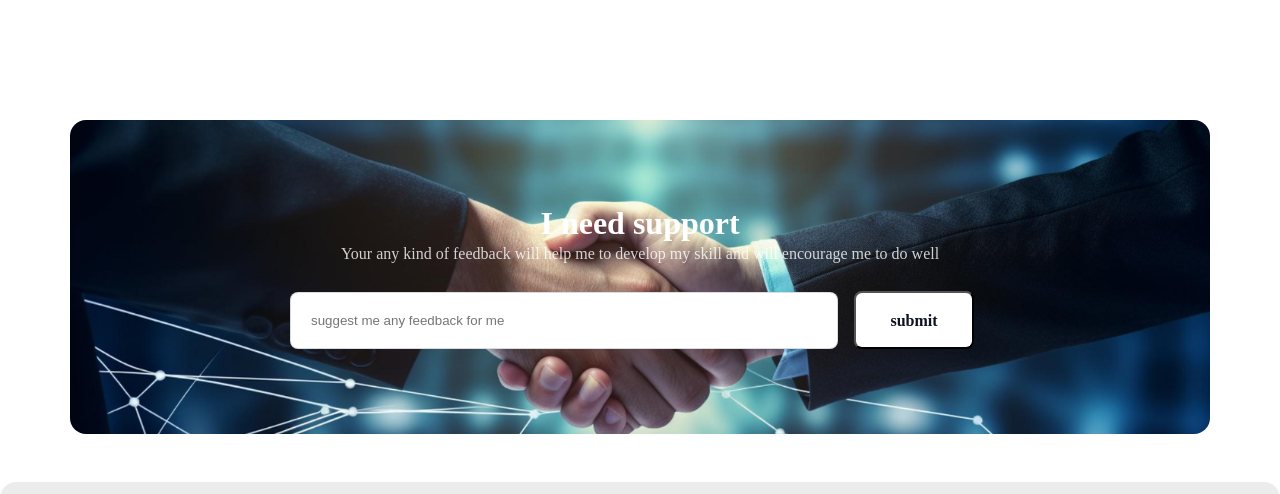
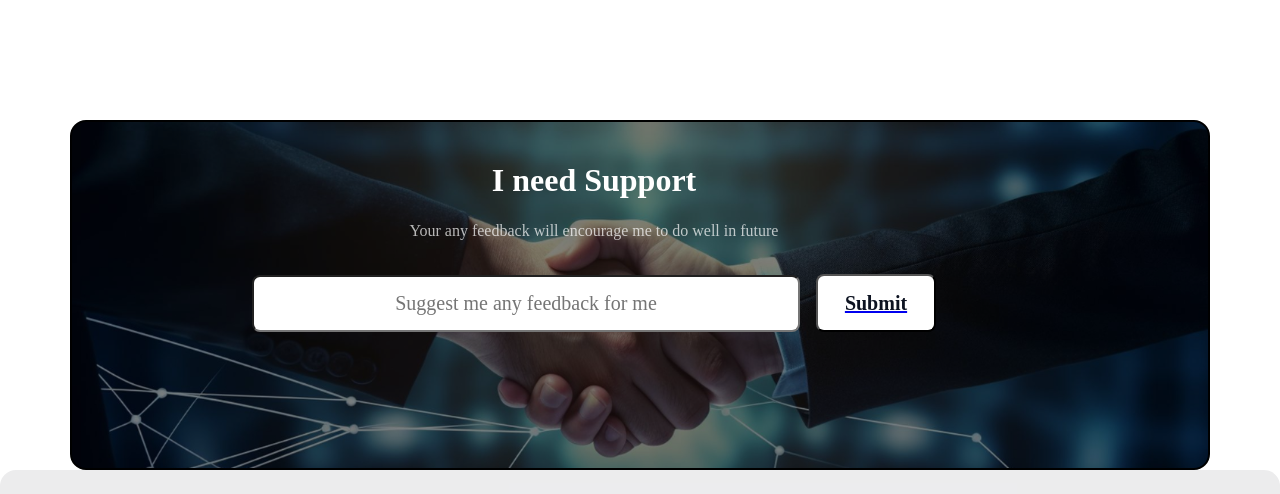
Before and after one commit to labiba4040/first-assignment, a plain HTML site: page index.html in a window 1280 px wide. Shown: the part 4090-4584 px from the top of the page. Drawn offline with Linux system fonts and the light colour scheme; a web font is replaced by a local one.

```diff
--- a/index.html
+++ b/index.html
@@ -142,18 +142,19 @@
 
        </section >
 
-       <section class="i-need-support">
-        <div class="i-need-support-container">
-       <div class="i-need-support-text">
-           <h5>I need support</h5>
-           <p>Your any kind of feedback will help me to develop my skill and will encourage me to do well</p>
-       </div>
-       <div class="i-need-support-input">
-            <input type="text" name="" id="" placeholder="suggest me any feedback for me">
-            <button>submit</button>
-       </div>
-    </div>
-    </section>
+       <section class="fifth-section">
+        <div class="fifth-box">
+            <h1>I need Support</h1>
+            <p>Your any feedback will encourage me to do well in future</p>
+            <form class="form-box">
+                <input type="text" class="form-input" placeholder="Suggest me any feedback for me">
+                <a href="index.html"><button type="submit" class="submit-btn" >Submit</button></a>
+            </form>
+
+        </div>
+
+       </section>
+
     </main>
     <footer>
         <!-- Footer section starts here -->
--- a/styles/style.css
+++ b/styles/style.css
@@ -695,67 +695,26 @@
 cursor: pointer;
 }
 
-.footer-container{
-    position: absolute;
+.fifth-section{
+
+
     width: 1140px;
-height: 36px;
-left: 0;
-top: 5145px;
-/* Auto layout */
-display: flex;
-flex-direction: column;
-justify-content: center;
-align-items: flex-start;
-padding: 32px 150px 32px 150px;
+    height: 350px;
+    margin: 0 auto;
+    border: 2px solid;
+    background-image: url("../assets/handshake.jpg");
+    background-position: center;
+    border-radius: 16px;
+    background-size: cover;
+
+    background-color: rgba(0, 0, 0, 0.5);
+    background-blend-mode: overlay;
+
+
+
     }
-.footer-text h3{
-    color: rgb(13, 19, 33);
-font-family: Azeret Mono;
-font-size: 20px;
-font-weight: 600;
-line-height: 23px;
-letter-spacing: 0%;
-text-align: center;
+    .fifth-box{
         position: static;
-width: 390px;
-height: 24px;
-/* Auto layout */
-display: flex;
-flex-direction: row;
-justify-content: flex-start;
-align-items: center;
-padding: 0px;
-
-/* Inside Auto Layout */
-flex: none;
-order: 0;
-flex-grow: 0;
-margin: 0px 16px;
-}
-
-.i-need-support{
-    width: 1140px;
-    height: 314px;
-    left: 150px;
-    right: 150px;
-    top: 4752px;
-    bottom: 179px;
-    background-image: url('../assets/handshake.jpg');
-    background-position: center;
-    background-repeat: no-repeat;
-    background-size: cover;
-    /* Auto layout */
-    display: flex;
-    flex-direction: column;
-    justify-content: flex-start;
-    align-items: flex-start;
-    padding: 64px 48px 64px 48px;
-    border-radius: 16px;
-    background: rgba(0, 0, 0, 0.2),rgba(0, 0, 0, 0.2),rgba(0, 0, 0, 0.2),url(Email);
-    margin: 0px auto;
-    margin-bottom: 48px;
-}
-.i-need-support-container{
     width: 1044px;
     height: 186px;
     /* Auto layout */
@@ -764,20 +723,9 @@
     justify-content: center;
     align-items: center;
     padding: 0px;
-    padding: 32px 0px;
     }
-.i-need-support-text {
-    width: 730px;
-    height: 104px;
-    /* Auto layout */
-    display: flex;
-    flex-direction: column;
-    justify-content: center;
-    align-items: center;
-    padding: 0px;
-    margin-bottom: 24px;
-}
-.i-need-support-text h5{
+
+    .fifth-box h1{
         color: rgb(255, 255, 255);
     font-family: Azeret Mono;
     font-size: 32px;
@@ -785,38 +733,65 @@
     line-height: 36px;
     letter-spacing: 0%;
     text-align: center;
+    margin-bottom: 20px;
+    margin-top: 64px;
     }
 
-.i-need-support-text p{
+    .fifth-box p{
+        opacity: 0.7;
         color: rgb(255, 255, 255);
     font-family: Azeret Mono;
-    opacity: 0.8;
     font-size: 16px;
     font-weight: 400;
     line-height: 26px;
     letter-spacing: 0%;
     text-align: center;
+
     }
+    .form-box{
+        width: 100%;
+        display: flex;
+        flex-direction: row;
+        justify-self: center;
+        align-items: center;
+        margin:  0 auto;
+        margin-top: 30px;
+        margin-left: 180px;
+    }
+    .form-input{
+        box-sizing: border-box;
 
-.i-need-support-input{
+    border-radius: 8px;
+
+    background: rgb(255, 255, 255);
+    /* Frame 7 */
+    position: static;
+    width: 548px;
+    height: 57px;
+    /* Auto layout */
     display: flex;
     flex-direction: row;
     justify-content: flex-start;
-    align-items: center
+    align-items: center;
+    padding: 19px 20px 19px 20px;
+    color: rgba(9, 13, 21, 0.4);
+    font-family: Azeret Mono;
+    font-size: 20px;
+    font-weight: 400;
+    line-height: 19px;
+    letter-spacing: 0%;
+    text-align: center;
+
+
+
     }
 
-.i-need-support-input input{
-    width: 548px;
-    height: 57px;
-    /* Auto layout */
-    ;
-    padding: 19px 20px 19px 20px;
-    box-sizing: border-box;
-    border: 1px solid rgba(13, 19, 33, 0.15);
+    .submit-btn{
         border-radius: 8px;
+
     background: rgb(255, 255, 255);
-}
-.i-need-support-input button{
+    /* Frame 8 */
+    position: static;
     width: 120px;
     height: 58px;
     /* Auto layout */
@@ -825,17 +800,32 @@
     justify-content: center;
     align-items: center;
     padding: 17px 20px 17px 20px;
+
+
+    /* Inside Auto Layout */
+    flex: none;
+    order: 1;
+    flex-grow: 0;
     margin: 0px 16px;
-    border-radius: 8px;
-    background: rgb(255, 255, 255);
     color: rgb(13, 19, 33);
     font-family: Azeret Mono;
-    font-size: 16px;
+    font-size: 20px;
     font-weight: 600;
     line-height: 23px;
     letter-spacing: 0%;
     text-align: center;
+    cursor: pointer;
     }
+    .submit-btn:hover{
+        background-color: #696868;
+        color: hsl(0, 15%, 95%);
+
+        transition-duration: 0.4s;
+    }
+
+
+
+
 /* Footer section style */
 .final-part-footer{
 
@@ -868,4 +858,6 @@
 height: 28.25px;
 left: 11.53px;
 top: 7.75px;
+
+justify-content: flex-end;
 }
```
Lines whose indentation alone changed are shown as unchanged.
